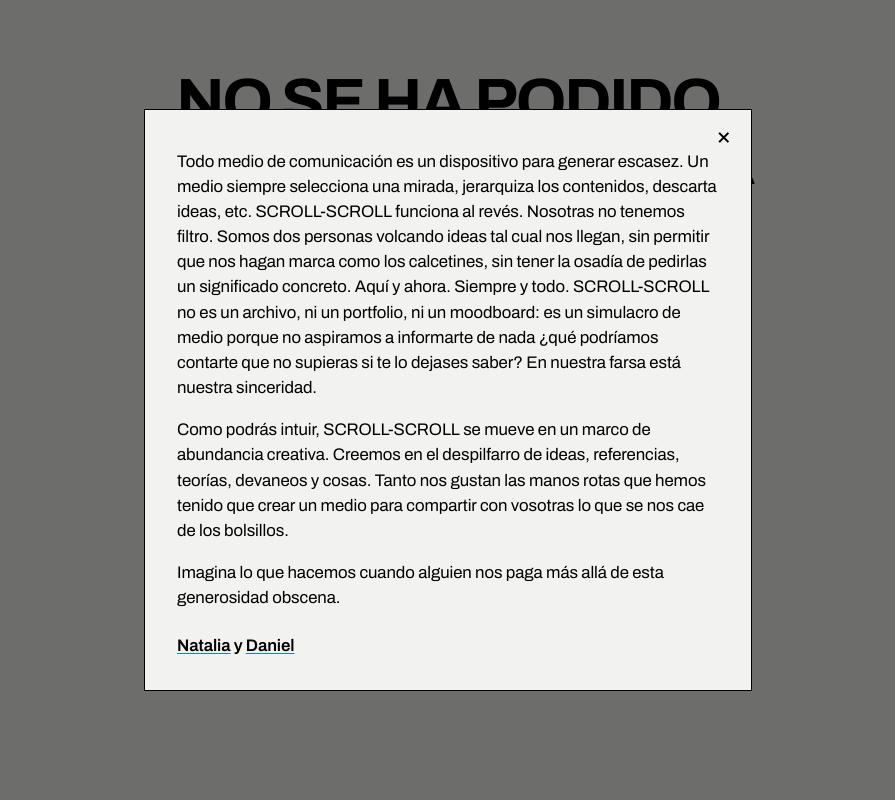
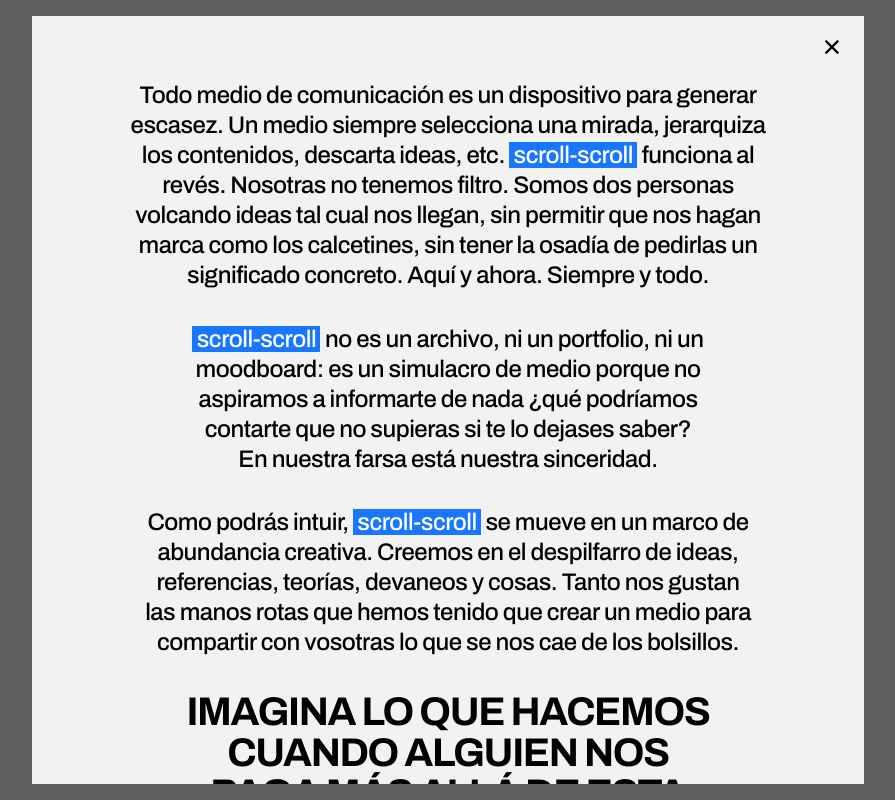
Before and after one commit to nataliamirapeix-ux/scroll-scroll, a website: page public/index.html in a window 1280 px wide. Both pictures are taken after a click on the button "SABER MÁS". Shown: the whole page, without its empty margins (192-1087 px from the left). Drawn offline with Linux system fonts and the light colour scheme; no server answers.

Commit message:
Add files via upload

```diff
--- a/public/index.html
+++ b/public/index.html
@@ -15,7 +15,7 @@
   <link rel="preconnect" href="https://fonts.googleapis.com">
   <link rel="preconnect" href="https://fonts.gstatic.com" crossorigin>
   <link href="https://fonts.googleapis.com/css2?family=Archivo:ital,wdth,wght@0,62..125,100..900;1,62..125,100..900&display=swap" rel="stylesheet">
-  <link rel="stylesheet" href="/style.css?v=12">
+  <link rel="stylesheet" href="/style.css?v=13">
 </head>
 <body>
 
@@ -35,10 +35,13 @@
 
   <dialog id="about" class="about" aria-label="Sobre scroll-scroll">
     <button type="button" class="about-close" id="aboutclose" aria-label="Cerrar">×</button>
-    <p>Todo medio de comunicación es un dispositivo para generar escasez. Un medio siempre selecciona una mirada, jerarquiza los contenidos, descarta ideas, etc. SCROLL-SCROLL funciona al revés. Nosotras no tenemos filtro. Somos dos personas volcando ideas tal cual nos llegan, sin permitir que nos hagan marca como los calcetines, sin tener la osadía de pedirlas un significado concreto. Aquí y ahora. Siempre y todo. SCROLL-SCROLL no es un archivo, ni un portfolio, ni un moodboard: es un simulacro de medio porque no aspiramos a informarte de nada ¿qué podríamos contarte que no supieras si te lo dejases saber? En nuestra farsa está nuestra sinceridad.</p>
-    <p>Como podrás intuir, SCROLL-SCROLL se mueve en un marco de abundancia creativa. Creemos en el despilfarro de ideas, referencias, teorías, devaneos y cosas. Tanto nos gustan las manos rotas que hemos tenido que crear un medio para compartir con vosotras lo que se nos cae de los bolsillos.</p>
-    <p>Imagina lo que hacemos cuando alguien nos paga más allá de esta generosidad obscena.</p>
-    <p class="sign"><a href="https://www.linkedin.com/in/nataliamirapeix" target="_blank" rel="noopener">Natalia</a> y <a href="https://www.linkedin.com/in/daniel-yustos-consultor-estrategico/" target="_blank" rel="noopener">Daniel</a></p>
+    <div class="about-inner">
+      <p>Todo medio de comunicación es un dispositivo para generar escasez. Un medio siempre selecciona una mirada, jerarquiza los contenidos, descarta ideas, etc. <span class="hi">scroll-scroll</span> funciona al revés. Nosotras no tenemos filtro. Somos dos personas volcando ideas tal cual nos llegan, sin permitir que nos hagan marca como los calcetines, sin tener la osadía de pedirlas un significado concreto. Aquí y ahora. Siempre y todo.</p>
+      <p><span class="hi">scroll-scroll</span> no es un archivo, ni un portfolio, ni un moodboard: es un simulacro de medio porque no aspiramos a informarte de nada ¿qué podríamos contarte que no supieras si te lo dejases saber? En nuestra farsa está nuestra sinceridad.</p>
+      <p>Como podrás intuir, <span class="hi">scroll-scroll</span> se mueve en un marco de abundancia creativa. Creemos en el despilfarro de ideas, referencias, teorías, devaneos y cosas. Tanto nos gustan las manos rotas que hemos tenido que crear un medio para compartir con vosotras lo que se nos cae de los bolsillos.</p>
+      <p class="punch">Imagina lo que hacemos cuando alguien nos paga más allá de esta generosidad obscena.</p>
+      <p class="sign tiny"><a class="hi" href="https://www.linkedin.com/in/nataliamirapeix" target="_blank" rel="noopener">Natalia</a> y <a class="hi" href="https://www.linkedin.com/in/daniel-yustos-consultor-estrategico/" target="_blank" rel="noopener">Daniel</a></p>
+    </div>
   </dialog>
 
   <div class="dropveil" id="dropveil" aria-hidden="true"><span>suelta aquí</span></div>
--- a/public/style.css
+++ b/public/style.css
@@ -321,39 +321,62 @@
 }
 .colophon .deep:hover, .colophon .deep:focus-visible { background: var(--ink); color: var(--bg); outline: none; }
 .about {
-  border: 1px solid var(--line);
+  border: 0;
   border-radius: 0;
   background: var(--bg);
   color: var(--ink);
-  padding: 2.4rem 2rem 2rem;
-  width: min(38rem, calc(100vw - 2rem));
+  padding: 0;
+  width: min(52rem, calc(100vw - 2rem));
   max-height: calc(100vh - 2rem);
   overflow: auto;
-  position: relative;
 }
-.about::backdrop { background: rgba(0,0,0,0.55); }
+.about::backdrop { background: rgba(0,0,0,0.6); }
 body:has(.about[open]) .corner { visibility: hidden; }
-.about h2 { margin: 0 0 1.2rem; }
+.about-inner {
+  padding: 4rem 3rem 3rem;
+  text-align: center;
+}
 .about p {
-  margin: 0 0 1em;
-  font-size: 1.05rem;
-  line-height: 1.5;
-  letter-spacing: -0.005em;
-  text-wrap: pretty;
+  margin: 0 auto 1.4em;
+  max-width: 40rem;
+  font-size: clamp(1.15rem, 2.1vw, 1.5rem);
+  font-weight: 500;
+  line-height: 1.25;
+  letter-spacing: -0.02em;
+  text-wrap: balance;
 }
-.about p:last-of-type { margin-bottom: 0; }
-.about .sign { margin-top: 1.4rem; font-weight: 600; }
-.about a { text-decoration: underline; text-decoration-thickness: 0.06em; text-underline-offset: 0.12em; text-decoration-color: var(--blue); }
-.about a:hover { color: var(--blue); }
+.about p.punch {
+  margin-top: 2.2rem;
+  font-size: clamp(1.6rem, 3.4vw, 2.5rem);
+  font-weight: 700;
+  line-height: 1.02;
+  letter-spacing: -0.035em;
+  text-transform: uppercase;
+}
+.about .sign { margin: 2.2rem auto 0; font-weight: 600; }
+.about .hi {
+  background: var(--blue);
+  color: #ffffff;
+  padding: 0 0.18em;
+  text-decoration: none;
+  -webkit-box-decoration-break: clone;
+  box-decoration-break: clone;
+}
+.about a.hi:hover, .about a.hi:focus-visible { background: var(--ink); color: var(--bg); outline: none; }
 .about-close {
-  position: absolute;
-  top: 0.6rem; right: 0.7rem;
-  width: 2rem; height: 2rem;
+  position: sticky;
+  top: 0.6rem;
+  float: right;
+  margin: 0.6rem 0.8rem 0 0;
+  width: 2.4rem; height: 2.4rem;
   background: none; border: 0; padding: 0;
-  font-size: 1.6rem; line-height: 1;
+  font-size: 2.2rem; line-height: 1; font-weight: 300;
   cursor: pointer;
 }
 .about-close:hover, .about-close:focus-visible { color: var(--blue); outline: none; }
+@media (max-width: 40rem) {
+  .about-inner { padding: 3rem 1.25rem 2rem; }
+}
 
 /* caja de subida: una regla negra, un cuadrado azul. Solo se ve con contraseña (body.can-post) */
 .composer { display: none; }
```
